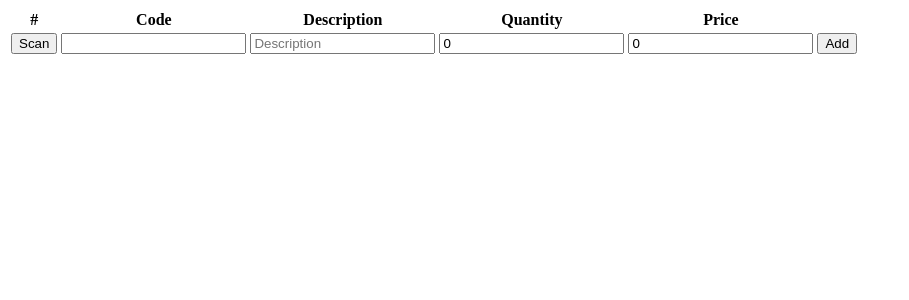
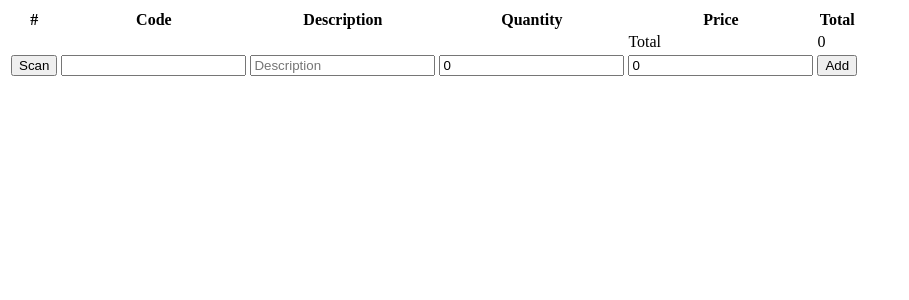
Before and after one commit to BarriosFreddy/nuapp, a Next.js app in the folder nuapp-web/: page /admin/billing/billingForm in a window 1280 px wide. Shown: the top 300 px of the page, without its empty margins (0-909 px from the left). Built offline with nearby package versions, Linux system fonts and the light colour scheme.

Commit message:
Calculate total amount

```diff
--- a/nuapp-web/pages/admin/billing/billingForm.js
+++ b/nuapp-web/pages/admin/billing/billingForm.js
@@ -43,6 +43,7 @@ function BillingForm() {
     price: 0,
   });
   const [items, setItems] = useState([]);
+  const [total, setTotal] = useState(0);
   const [modal, setModal] = useState(false);
   const toggle = () => setModal(!modal);
 
@@ -51,12 +52,6 @@ function BillingForm() {
       ...billing,
       [name]: value,
     });
-  };
-
-  const save = () => {
-    const itemsArray = Object.assign([], items);
-    itemsArray.push(billing);
-    setItems(itemsArray);
   };
 
   const scanItem = () => {
@@ -78,7 +73,7 @@ function BillingForm() {
           });
       };
       const config = {
-        fps: 1,
+        fps: 1000,
         qrbox: { width: 300, height: 300 },
         formatsToSupport,
       };
@@ -94,27 +89,7 @@ function BillingForm() {
         .catch((error) => {
           console.log(`Code scan error = ${error}`);
         });
-    }, 500);
-    /*
-    function onSucess(decodedText, decodedResult, callback) {
-      console.log(`Code matched = ${decodedText}`, decodedResult);
-
-      callback();
-    }
-    setTimeout(() => {
-      let html5QrcodeScanner = new Html5QrcodeScanner(
-        "reader",
-        { fps: 1, formatsToSupport, qrbox: { width: 250, height: 250 } },
-      false
-      );
-      html5QrcodeScanner.render(
-        (decodedText, decodedResult) =>
-          onSucess(decodedText, decodedResult, toggle),
-        (error) => {
-          console.log(`Code scan error = ${error}`);
-        }
-      );
-    }, 500); */
+    }, 300);
   };
 
   const closeBtn = (
@@ -122,6 +97,18 @@ function BillingForm() {
       &times;
     </button>
   );
+
+  const save = () => {
+    const itemsArray = Object.assign([], items);
+    itemsArray.push(billing);
+    setItems(itemsArray);
+    if (itemsArray.length > 0) {
+      const totalAmount = itemsArray
+        .map(({ price, quantity }) => +quantity * +price)
+        .reduce((acc, value) => +acc + +value, 0);
+      setTotal(totalAmount);
+    }
+  };
 
   return (
     <>
@@ -133,7 +120,7 @@ function BillingForm() {
             <th>Description</th>
             <th>Quantity</th>
             <th>Price</th>
-            <th></th>
+            <th>Total</th>
           </tr>
         </thead>
         <tbody>
@@ -144,8 +131,14 @@ function BillingForm() {
               <th>{description}</th>
               <th>{quantity}</th>
               <th>{price}</th>
+              <th>{+price * +quantity}</th>
             </tr>
           ))}
+          <tr>
+            <td colSpan={4}></td>
+            <td>Total</td>
+            <td>{total}</td>
+          </tr>
           <tr>
             <td>
               <Button onClick={() => scanItem()}>Scan</Button>
```
Also changed, not shown: nuapp-web/pages/admin/billing/billing.js (+14 -0 lines).
